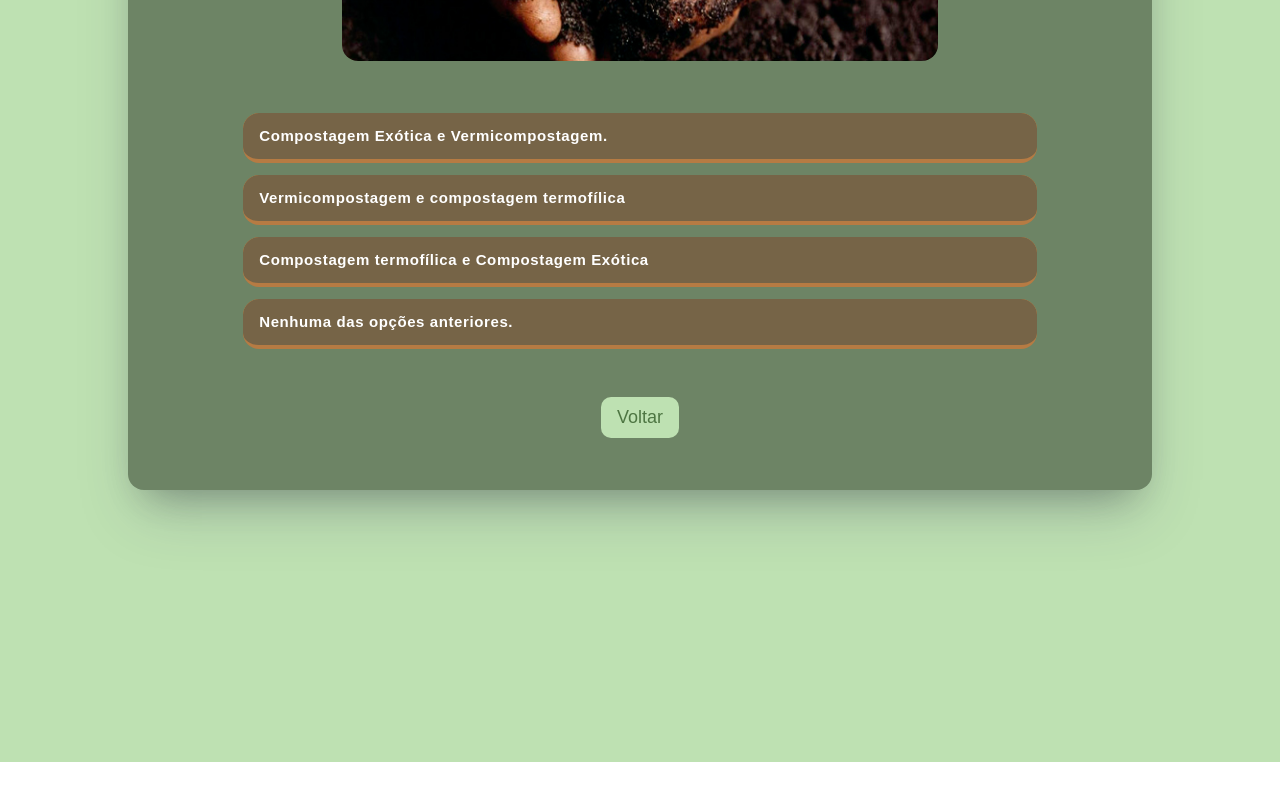
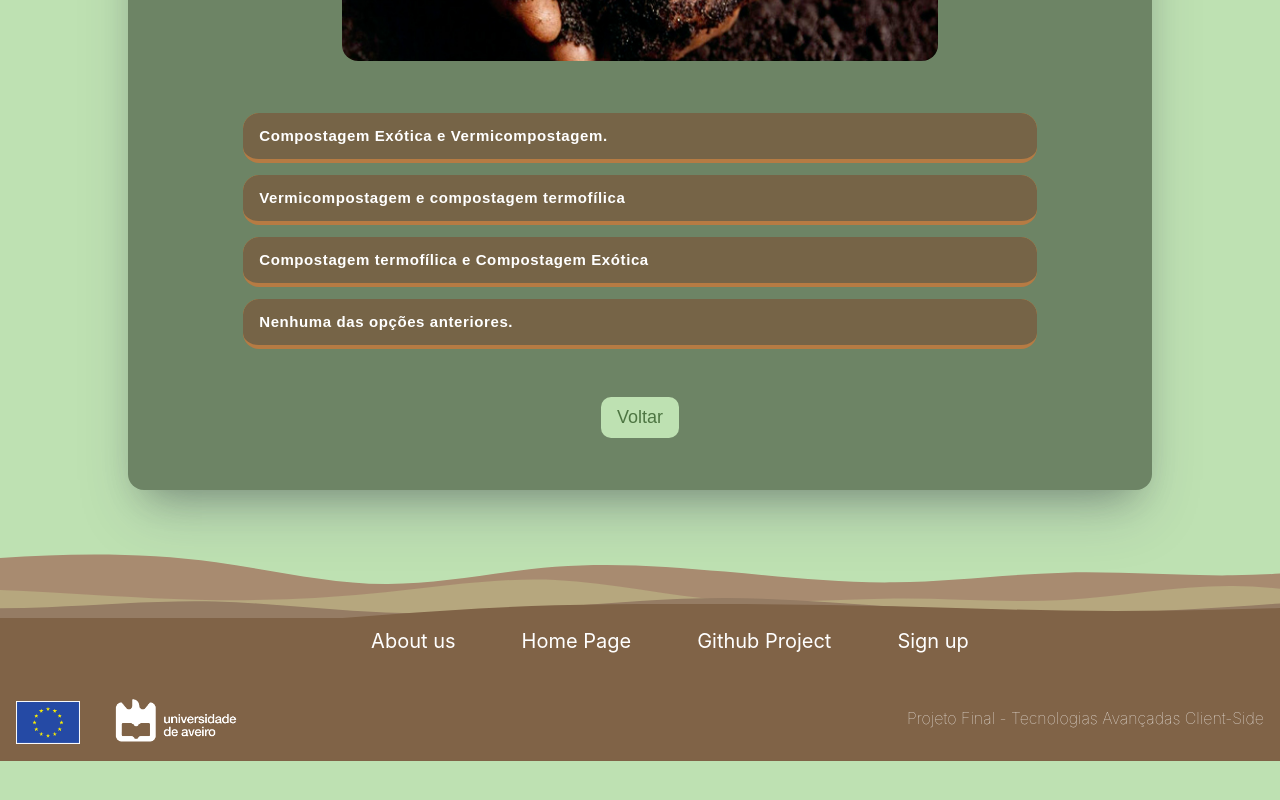
Before and after one commit to DinaX02/composto_mudanca, a React (Create React App) app: page /paginaPerguntaQ1 in a window 1280 px wide. Shown: the part 638-1438 px from the top of the page. Before the commit the page ends 1400 px from the top, so only its background shows below. Built offline with nearby package versions, Linux system fonts and the light colour scheme; no server answers.

Commit message:
add Footer paginas Quizz

```diff
--- a/src/paginas/Quiz/PaginaPerguntasQ1.js
+++ b/src/paginas/Quiz/PaginaPerguntasQ1.js
@@ -3,6 +3,8 @@ import "./Quiz.css";
 import questions1 from "./questions";
 //import quiz1img1 from "../Quiz/quiz1_img2.jpg";
 import { Link } from "react-router-dom";
+import Footer from "../../components/Footer/Footer";
+
 
 const PaginaPerguntasQ1 = () => {
   const [showFinalResults, setFinalResults] = useState(false);
@@ -95,7 +97,7 @@ const PaginaPerguntasQ1 = () => {
       </div>
         </div>
       )}
-
+<Footer/>
     </div>
   );
 };
--- a/src/paginas/Quiz/PaginaPerguntasQ2.js
+++ b/src/paginas/Quiz/PaginaPerguntasQ2.js
@@ -3,6 +3,8 @@ import "./Quiz.css";
 import questions2 from "./questions2";
 //import quiz1img1 from "../Quiz/quiz1_img2.jpg";
 import { Link } from "react-router-dom";
+import Footer from "../../components/Footer/Footer";
+
 
 const PaginaPerguntasQ2 = () => {
   const [showFinalResults, setFinalResults] = useState(false);
@@ -96,6 +98,7 @@ const PaginaPerguntasQ2 = () => {
         </div>
       )}
 
+<Footer/>
     </div>
   );
 };
--- a/src/paginas/Quiz/PaginaPerguntasQ3.js
+++ b/src/paginas/Quiz/PaginaPerguntasQ3.js
@@ -3,6 +3,7 @@ import "./Quiz.css";
 import questions3 from "./questions3";
 //import quiz1img1 from "../Quiz/quiz1_img2.jpg";
 import { Link } from "react-router-dom";
+import Footer from "../../components/Footer/Footer";
 
 const PaginaPerguntasQ3 = () => {
   const [showFinalResults, setFinalResults] = useState(false);
@@ -97,6 +98,7 @@ const PaginaPerguntasQ3 = () => {
         </div>
       )}
 
+<Footer/>
     </div>
   );
 };
--- a/src/paginas/Quiz/Quiz.css
+++ b/src/paginas/Quiz/Quiz.css
@@ -318,6 +318,7 @@ margin-left: 0.8em;
   color: white;
   box-shadow: rgba(50, 50, 93, 0.25) 0px 30px 60px -12px,
     rgba(0, 0, 0, 0.3) 0px 18px 36px -18px;
+  margin-bottom: 8em !important;
 }
 
 ul {
@@ -499,7 +500,7 @@ font-size: 20px;
 
 .fundoquiz1{
   background-color: #BEE1B2 !important;
-  height: 175vh;
+  height: 195vh;
 }
 
 .finaldivcentro{
```
